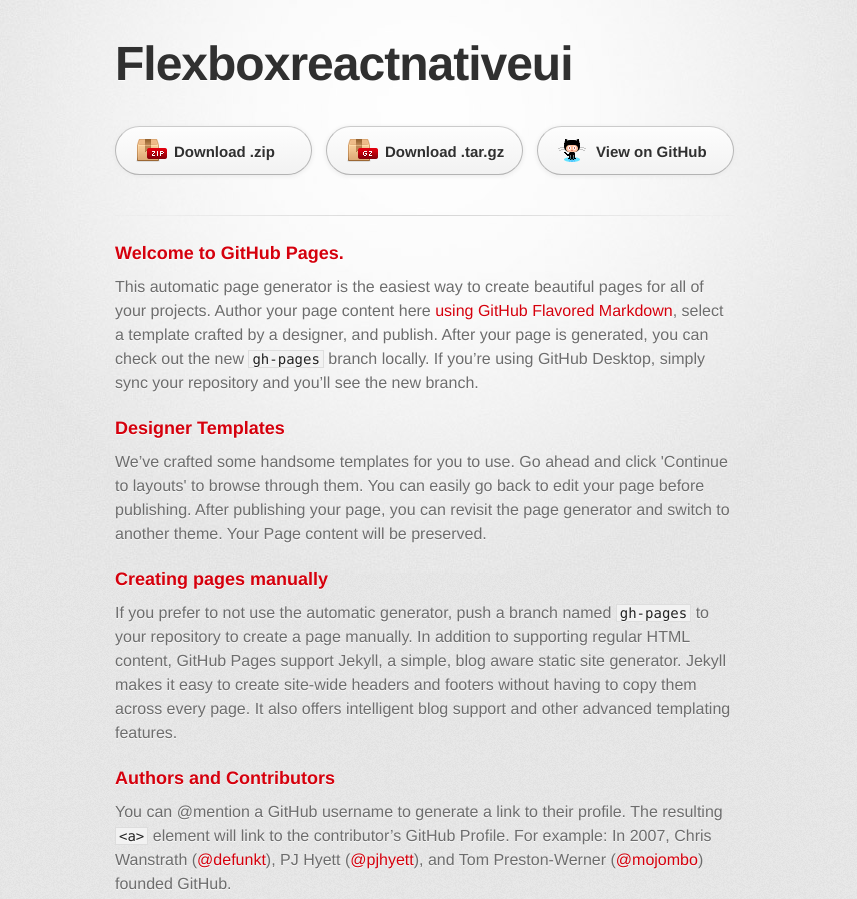
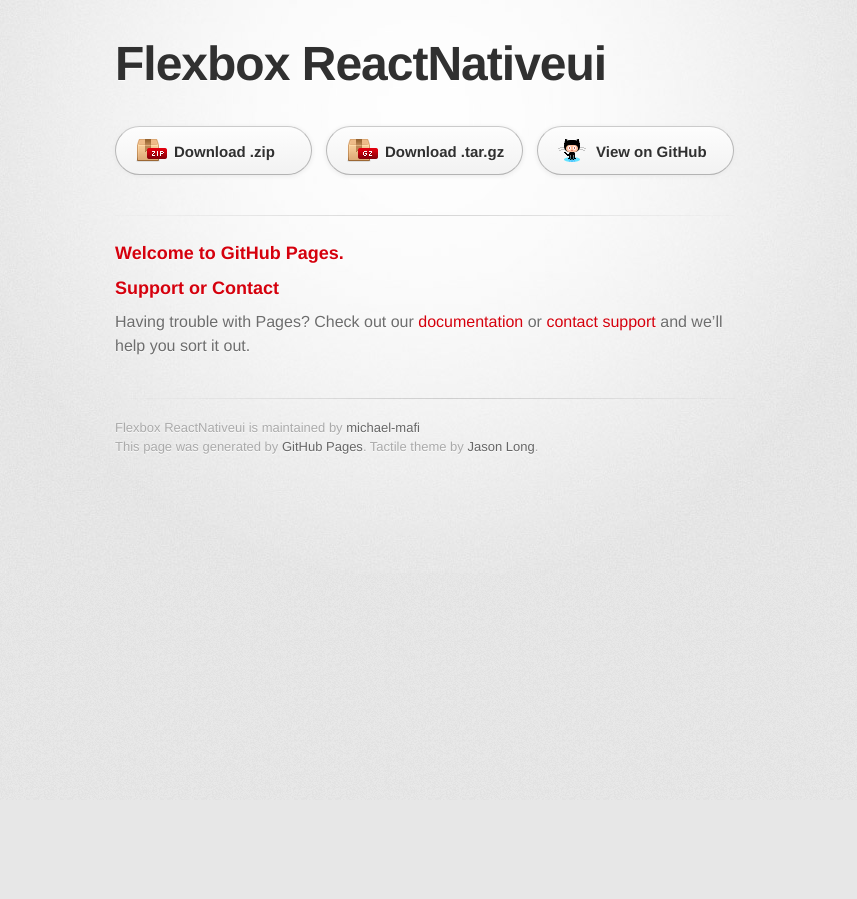
Before and after one commit to michael-mafi/flexboxReactNative, a plain HTML site: page index.html in a window 1280 px wide. Shown: the top 899 px of the page, without its empty margins (215-1072 px from the left). After the commit the page ends 800 px from the top, so only its background shows below. Drawn offline with Linux system fonts and the light colour scheme; a web font is replaced by a local one.

Commit message:
Create gh-pages branch via GitHub

```diff
--- a/index.html
+++ b/index.html
@@ -10,7 +10,7 @@
     <!--[if lt IE 9]>
     <script src="//html5shiv.googlecode.com/svn/trunk/html5.js"></script>
     <![endif]-->
-    <title>Flexboxreactnativeui by michael-mafi</title>
+    <title>Flexbox ReactNativeui by michael-mafi</title>
   </head>
 
   <body>
@@ -18,14 +18,14 @@
       <div class="inner">
 
         <header>
-          <h1>Flexboxreactnativeui</h1>
+          <h1>Flexbox ReactNativeui</h1>
           <h2></h2>
         </header>
 
         <section id="downloads" class="clearfix">
-          <a href="https://github.com/michael-mafi/flexboxReactNativeUI/zipball/master" id="download-zip" class="button"><span>Download .zip</span></a>
-          <a href="https://github.com/michael-mafi/flexboxReactNativeUI/tarball/master" id="download-tar-gz" class="button"><span>Download .tar.gz</span></a>
-          <a href="https://github.com/michael-mafi/flexboxReactNativeUI" id="view-on-github" class="button"><span>View on GitHub</span></a>
+          <a href="https://github.com/michael-mafi/flexboxReactNative/zipball/master" id="download-zip" class="button"><span>Download .zip</span></a>
+          <a href="https://github.com/michael-mafi/flexboxReactNative/tarball/master" id="download-tar-gz" class="button"><span>Download .tar.gz</span></a>
+          <a href="https://github.com/michael-mafi/flexboxReactNative" id="view-on-github" class="button"><span>View on GitHub</span></a>
         </section>
 
         <hr>
@@ -34,23 +34,6 @@
           <h3>
 <a id="welcome-to-github-pages" class="anchor" href="#welcome-to-github-pages" aria-hidden="true"><span aria-hidden="true" class="octicon octicon-link"></span></a>Welcome to GitHub Pages.</h3>
 
-<p>This automatic page generator is the easiest way to create beautiful pages for all of your projects. Author your page content here <a href="https://guides.github.com/features/mastering-markdown/">using GitHub Flavored Markdown</a>, select a template crafted by a designer, and publish. After your page is generated, you can check out the new <code>gh-pages</code> branch locally. If you’re using GitHub Desktop, simply sync your repository and you’ll see the new branch.</p>
-
-<h3>
-<a id="designer-templates" class="anchor" href="#designer-templates" aria-hidden="true"><span aria-hidden="true" class="octicon octicon-link"></span></a>Designer Templates</h3>
-
-<p>We’ve crafted some handsome templates for you to use. Go ahead and click 'Continue to layouts' to browse through them. You can easily go back to edit your page before publishing. After publishing your page, you can revisit the page generator and switch to another theme. Your Page content will be preserved.</p>
-
-<h3>
-<a id="creating-pages-manually" class="anchor" href="#creating-pages-manually" aria-hidden="true"><span aria-hidden="true" class="octicon octicon-link"></span></a>Creating pages manually</h3>
-
-<p>If you prefer to not use the automatic generator, push a branch named <code>gh-pages</code> to your repository to create a page manually. In addition to supporting regular HTML content, GitHub Pages support Jekyll, a simple, blog aware static site generator. Jekyll makes it easy to create site-wide headers and footers without having to copy them across every page. It also offers intelligent blog support and other advanced templating features.</p>
-
-<h3>
-<a id="authors-and-contributors" class="anchor" href="#authors-and-contributors" aria-hidden="true"><span aria-hidden="true" class="octicon octicon-link"></span></a>Authors and Contributors</h3>
-
-<p>You can @mention a GitHub username to generate a link to their profile. The resulting <code>&lt;a&gt;</code> element will link to the contributor’s GitHub Profile. For example: In 2007, Chris Wanstrath (<a href="https://github.com/defunkt" class="user-mention">@defunkt</a>), PJ Hyett (<a href="https://github.com/pjhyett" class="user-mention">@pjhyett</a>), and Tom Preston-Werner (<a href="https://github.com/mojombo" class="user-mention">@mojombo</a>) founded GitHub.</p>
-
 <h3>
 <a id="support-or-contact" class="anchor" href="#support-or-contact" aria-hidden="true"><span aria-hidden="true" class="octicon octicon-link"></span></a>Support or Contact</h3>
 
@@ -58,7 +41,7 @@
         </section>
 
         <footer>
-          Flexboxreactnativeui is maintained by <a href="https://github.com/michael-mafi">michael-mafi</a><br>
+          Flexbox ReactNativeui is maintained by <a href="https://github.com/michael-mafi">michael-mafi</a><br>
           This page was generated by <a href="https://pages.github.com">GitHub Pages</a>. Tactile theme by <a href="https://twitter.com/jasonlong">Jason Long</a>.
         </footer>
 
```
Also changed, not shown: params.json (+2 -2 lines).
